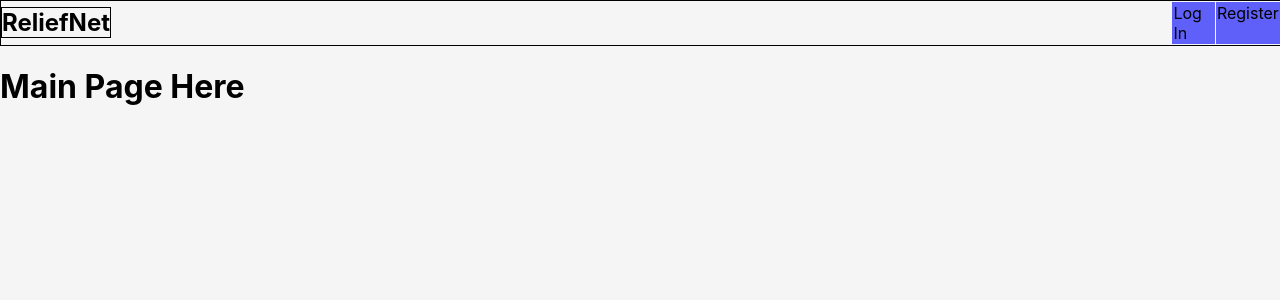
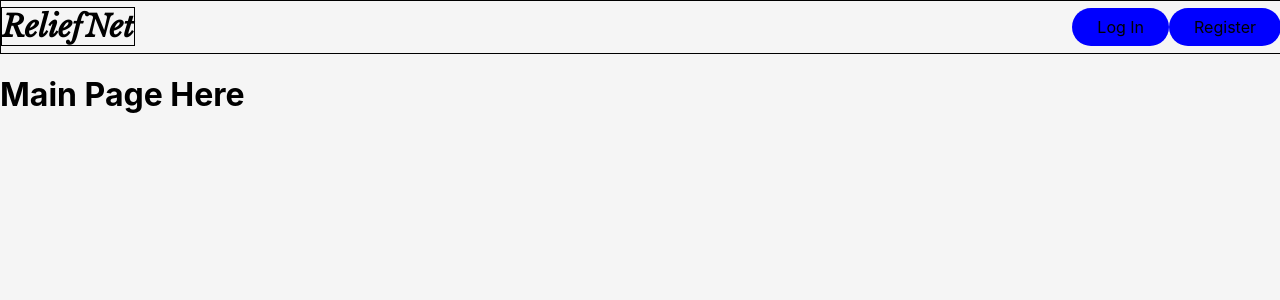
Before and after one commit to Labhk/ReliefNet, a React (Create React App) app: page / in a window 1280 px wide. Shown: the top 300 px of the page. Built offline with nearby package versions, Linux system fonts and the light colour scheme.

Commit message:
Update Navbar.css

```diff
--- a/src/components/Navbar.css
+++ b/src/components/Navbar.css
@@ -1,3 +1,5 @@
+@import url('https://fonts.googleapis.com/css2?family=Libre+Baskerville:ital@1&display=swap');
+
 .nav{
     display:flex;
     width: 100%;
@@ -11,19 +13,19 @@
     margin-top: 0.5%;
     margin-bottom: 0.5%;
     border: 1px solid black;
+    font-family: 'Libre Baskerville', serif;
+    font-size: 30px;
+    font-weight: bold;
 }
 .login{
-    display: flex;
-    justify-content: flex-end;
-    margin-right: 1%;
-    text-decoration: none;
-    transition: 0.5s ease;
-    padding: 1%;
-
-    background-color: rgb(95, 95, 250);
+    display: inline-block;
+    justify-content: space-between;
+   padding: 9px 25px;
+   background-color:blue;
+   border:none;
+   border-radius: 50px;
+   transition: all 0.3s ease 0s;
 }
 .log_reg{
-    display: flex;
-    justify-content: flex-end;
 
 }
```
